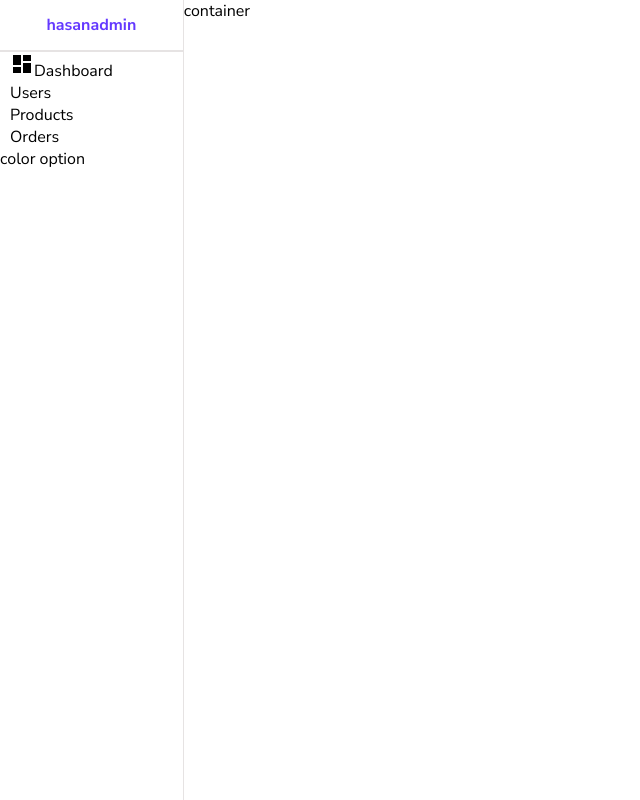
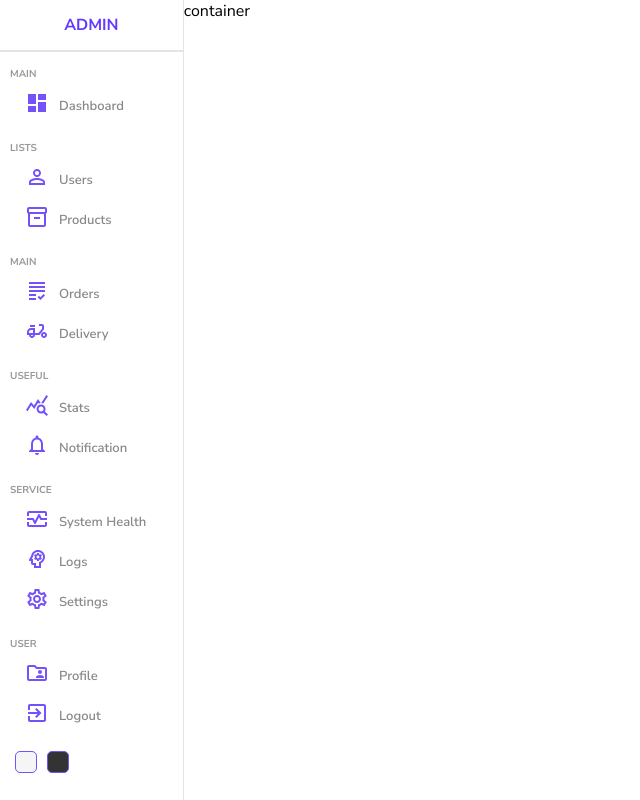
Before and after one commit to MHS676/React-Admin-Panel, a React (Create React App) app: page / in a window 1280 px wide. Shown: the whole page, without its empty margins (0-640 px from the left). Built offline with nearby package versions, Linux system fonts and the light colour scheme; a web font is replaced by a local one.

Commit message:
Sidebar done

```diff
--- a/src/components/sidebar/Sidebar.jsx
+++ b/src/components/sidebar/Sidebar.jsx
@@ -1,32 +1,106 @@
 import "./sidebar.scss"
 import DashboardIcon from '@mui/icons-material/Dashboard';
+import PersonOutlineOutlinedIcon from '@mui/icons-material/PersonOutlineOutlined';
+import Inventory2OutlinedIcon from '@mui/icons-material/Inventory2Outlined';
+import GradingOutlinedIcon from '@mui/icons-material/GradingOutlined';
+import DeliveryDiningOutlinedIcon from '@mui/icons-material/DeliveryDiningOutlined';
+import QueryStatsOutlinedIcon from '@mui/icons-material/QueryStatsOutlined';
+import NotificationsOutlinedIcon from '@mui/icons-material/NotificationsOutlined';
+import MonitorHeartOutlinedIcon from '@mui/icons-material/MonitorHeartOutlined';
+import PsychologyOutlinedIcon from '@mui/icons-material/PsychologyOutlined';
+import SettingsOutlinedIcon from '@mui/icons-material/SettingsOutlined';
+import FolderSharedOutlinedIcon from '@mui/icons-material/FolderSharedOutlined';
+import ExitToAppOutlinedIcon from '@mui/icons-material/ExitToAppOutlined';
 
 
 const Sidebar = () => {
   return (
     <div className='sidebar'>
       <div className="top">
-        <span className="logo">hasanadmin</span>
+        <span className="logo">ADMIN</span>
     </div>
     <hr />
       <div className="center">
       <ul>
+      <p className="title">MAIN</p>
         <li>
-              <DashboardIcon/>
+        <span className="icon"><DashboardIcon/></span>
+
             <span>Dashboard</span>
         </li>
+        <p className="title">LISTS</p>
         <li>
+        <span className="icon"><PersonOutlineOutlinedIcon/></span>
+
             <span>Users</span>
         </li>
+
         <li>
+        <span className="icon"><Inventory2OutlinedIcon/></span>
+
             <span>Products</span>
         </li>
+        <p className="title">MAIN</p>
         <li>
+        <span className="icon"><GradingOutlinedIcon/></span>
+
             <span>Orders</span>
         </li>
+
+        <li>
+        <span className="icon"><DeliveryDiningOutlinedIcon/></span>
+
+            <span>Delivery</span>
+        </li>
+        <p className="title">USEFUL</p>
+        <li>
+        <span className="icon"><QueryStatsOutlinedIcon/></span>
+
+            <span>Stats</span>
+        </li>
+
+        <li>
+        <span className="icon"><NotificationsOutlinedIcon/></span>
+
+            <span>Notification</span>
+        </li>
+        <p className="title">SERVICE</p>
+        <li>
+        <span className="icon"><MonitorHeartOutlinedIcon/></span>
+
+            <span>System Health</span>
+        </li>
+
+        <li>
+        <span className="icon"><PsychologyOutlinedIcon/></span>
+
+            <span>Logs</span>
+        </li>
+
+        <li>
+        <span className="icon"><SettingsOutlinedIcon/></span>
+
+            <span>Settings</span>
+        </li>
+        <p className="title">USER</p>
+        <li>
+        <span className="icon"><FolderSharedOutlinedIcon/></span>
+
+            <span>Profile</span>
+        </li>
+
+        <li>
+        <span className="icon"><ExitToAppOutlinedIcon/></span>
+
+            <span>Logout</span>
+        </li>
+
       </ul>
       </div>
-      <div className="bottom">color option</div>
+      <div className="bottom">
+        <div className="colorOption"></div>
+        <div className="colorOption"></div>
+      </div>
     </div>
   )
 }
--- a/src/components/sidebar/sidebar.scss
+++ b/src/components/sidebar/sidebar.scss
@@ -20,8 +20,7 @@
     hr {
         height: 0;
         border: 0.5px solid rgb(230, 227, 227);
-        // border: 10 ;
-        // color:  rgb(230, 227, 227);
+
     }
 
     .center {
@@ -31,6 +30,62 @@
             list-style: none;
             margin: 0;
             padding: 0;
+
+            .title {
+                    font-size: 10px;
+                    font-weight: bold;
+                    color: #999;
+                    margin-top: 15px;
+                    margin-bottom: 5px;
+                }
+
+                li {
+                    display: flex;
+                    align-items: center;
+                    padding: 5px;
+                    cursor: pointer;
+
+                    &:hover {
+                        background-color: #ece8ff;
+                    }
+
+                    .icon {
+                        font-size: 18px;
+                        color: #7451f8;
+                    }
+
+                    span {
+                        font-size: 13px;
+                        font-weight: 600;
+                        color: #888;
+                        margin-left: 10px;
+                    }
+                }
+        }
+    }
+
+    .bottom {
+        display: flex;
+        align-items: center;
+        margin: 10px;
+
+        .colorOption {
+            width: 20px;
+            height: 20px;
+            border-radius: 5px;
+            border: 1px solid #7451f8;
+            cursor: pointer;
+            margin: 5px;
+
+            &:nth-child(1) {
+                background-color: whitesmoke;
+            }
+            &:nth-child(2) {
+                background-color: #333;
+            }
+            &:nth-child(3) {
+                background-color: darkblue;
+            }
         }
     }
 }
```
